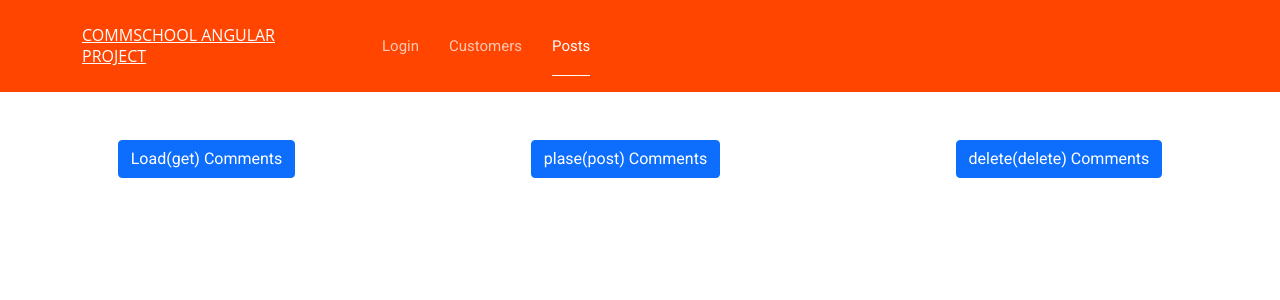
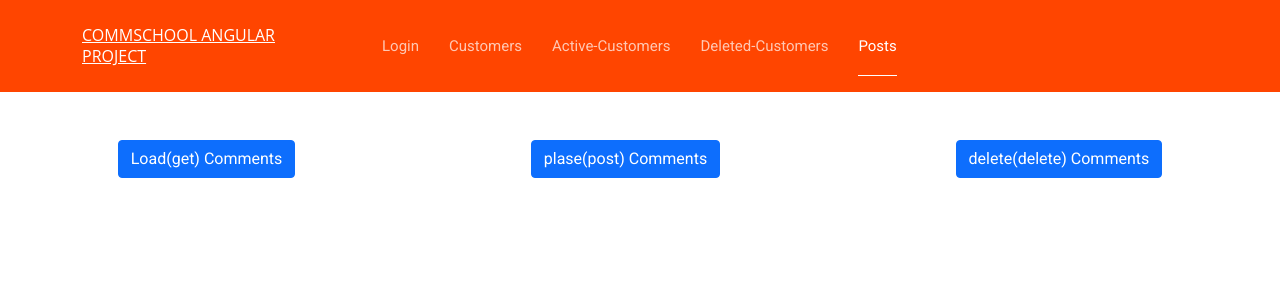
Before and after one commit to nickaabramishvili/Commschool-Angular-Project, an Angular app: page /posts in a window 1280 px wide. Shown: the top 300 px of the page. Built offline with nearby package versions, Linux system fonts and the light colour scheme.

Commit message:
done lext 12

```diff
--- a/src/app/app.component.html
+++ b/src/app/app.component.html
@@ -30,6 +30,17 @@
               <li routerLinkActive="active">
                 <a routerLink="customers" class="nav-link">Customers</a>
               </li>
+
+              <li routerLinkActive="active">
+                <a routerLink="customers/active-customers" class="nav-link"
+                  >Active-Customers</a
+                >
+              </li>
+              <li routerLinkActive="active">
+                <a routerLink="customers/deleted-customers" class="nav-link"
+                  >Deleted-Customers</a
+                >
+              </li>
               <li routerLinkActive="active">
                 <a routerLink="posts" class="nav-link">Posts</a>
               </li>
--- a/src/app/app.module.ts
+++ b/src/app/app.module.ts
@@ -1,9 +1,8 @@
 import { NgModule } from '@angular/core';
 import { BrowserModule } from '@angular/platform-browser';
-
+import { BrowserAnimationsModule } from '@angular/platform-browser/animations';
 import { AppRoutingModule } from './app-routing.module';
 import { AppComponent } from './app.component';
-import { BrowserAnimationsModule } from '@angular/platform-browser/animations';
 import { CustomersModule } from './customers/customers.module';
 import { CommentsFromApiModule } from './comments-from-api/comments-from-api.module';
 import { AuthInterceptor } from './core/auth.interceptor';
--- a/src/app/auth/auth.module.ts
+++ b/src/app/auth/auth.module.ts
@@ -2,9 +2,9 @@ import { NgModule } from '@angular/core';
 import { CommonModule } from '@angular/common';
 import { LoginComponent } from './login/login.component';
 import { MaterialModule } from '../assets/libraries/material/material.module';
-import { FormsModule, ReactiveFormsModule } from '@angular/forms';
+import { ReactiveFormsModule } from '@angular/forms';
 @NgModule({
   declarations: [LoginComponent],
-  imports: [CommonModule, MaterialModule, FormsModule, ReactiveFormsModule],
+  imports: [CommonModule, MaterialModule, ReactiveFormsModule],
 })
 export class AuthModule {}
--- a/src/app/customers/customers.module.ts
+++ b/src/app/customers/customers.module.ts
@@ -7,7 +7,8 @@ import { DirectivesModule } from '../directives/directives.module';
 import { PipesModule } from '../pipes/pipes.module';
 import { CustomersWrapperComponent } from './customers-wrapper/customers-wrapper.component';
 import { DeletedCustomersComponent } from './deleted-customers/deleted-customers.component';
-import { BrowserAnimationsModule } from '@angular/platform-browser/animations';
+import { RouterModule } from '@angular/router';
+import { routes } from './customers.routing.module';
 @NgModule({
   declarations: [
     ActiveCustomersComponent,
@@ -21,7 +22,8 @@ import { BrowserAnimationsModule } from '@angular/platform-browser/animations';
     ReactiveFormsModule,
     DirectivesModule,
     PipesModule,
-    BrowserAnimationsModule,
+
+    RouterModule.forChild(routes),
   ],
   exports: [ActiveCustomersComponent, CustomersWrapperComponent],
   providers: [
```
Also changed, not shown: src/app/customers/customers.routing.module.ts (+11 -0 lines).
